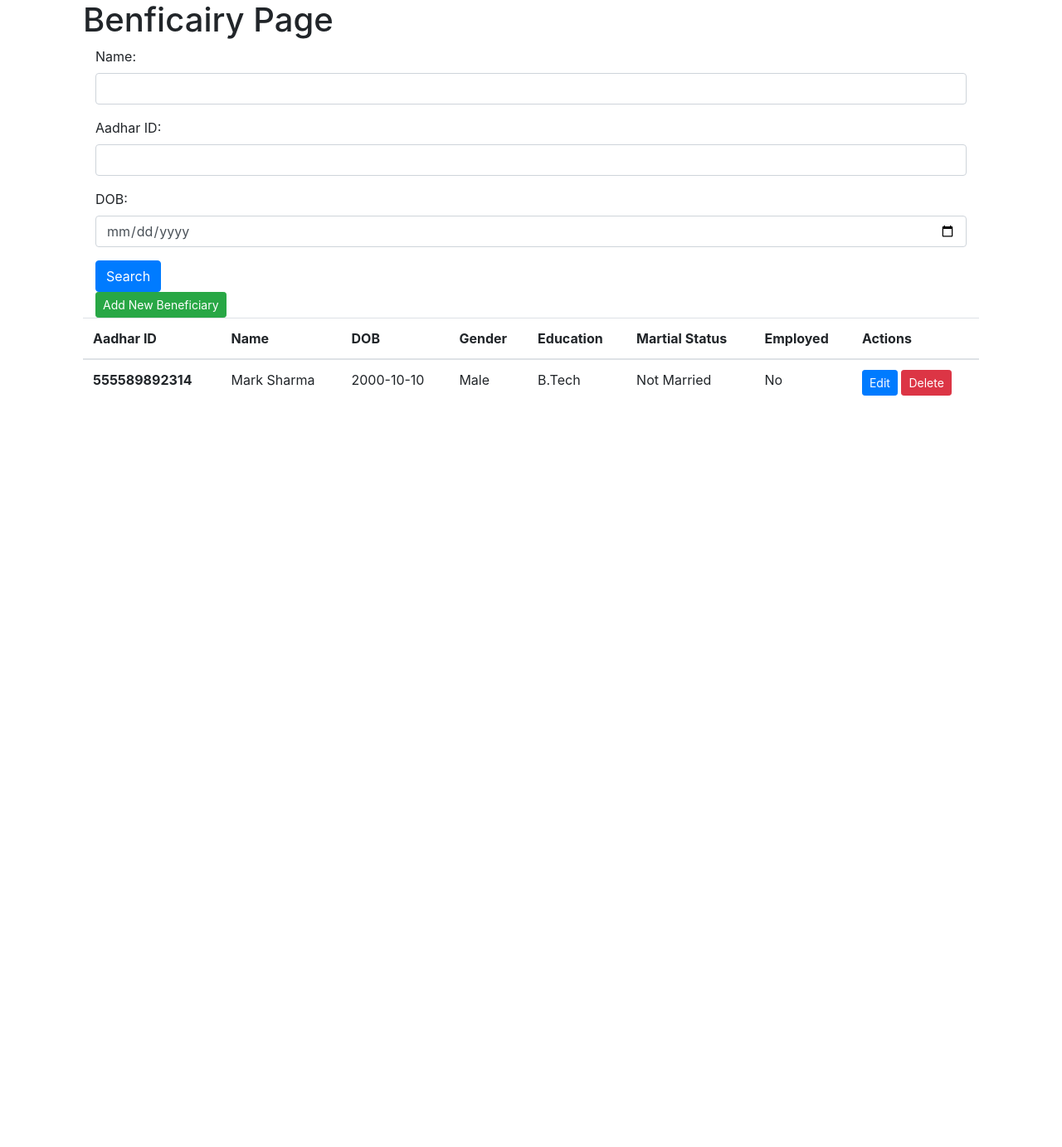
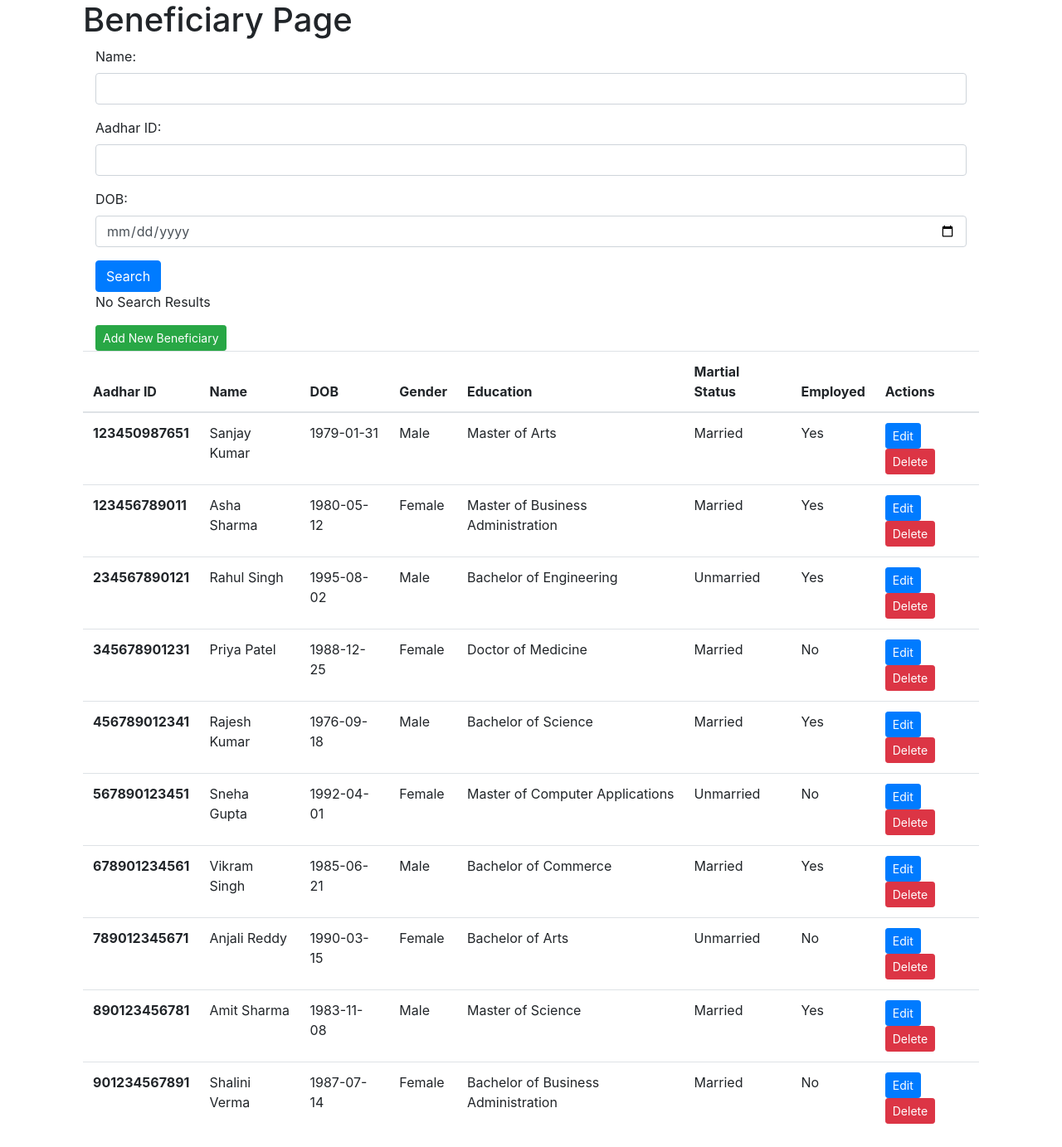
Before and after one commit to chirag-25/Neev-webapplication, a Flask app: page /admin/user in a window 1280 px wide. Shown: the whole page at 83% size. Before the commit the page ends 477 px from the top, so only its background shows below. Run offline with Flask 2, Linux system fonts and the light colour scheme; data comes from the database, SQL or seed files in the repository; some libraries are stand-ins or nearby versions.

Commit message:
Backend for search edit add and delete.

```diff
--- a/app/app.py
+++ b/app/app.py
@@ -1,6 +1,17 @@
-from flask import Flask, render_template, request
+from flask import Flask, render_template, request, redirect, url_for
+from flask_mysqldb import MySQL
+import yaml
 
 app=Flask(__name__)
+
+# Configure the database
+db = yaml.load(open('db.yaml'), Loader=yaml.Loader)
+app.config['MYSQL_HOST'] = db['mysql_host']
+app.config['MYSQL_USER'] = db['mysql_user']
+app.config['MYSQL_PASSWORD'] = db['mysql_password']
+app.config['MYSQL_DB'] = db['mysql_db']
+
+mysql = MySQL(app)
 
 @app.route("/")
 def home():
@@ -17,18 +28,128 @@ def login():
 def admin():
     return render_template("admin/dashboard.html")
 
-@app.route("/admin/user",methods=['POST','GET'])
+
+@app.route("/admin/user", methods=['POST', 'GET'])
 def user():
-    if(request.method=='POST'):
-        print(request.json)
-        form_data=request.json
-        if(form_data['signal']=='search'):
-            print("this is search query")
-        elif(form_data['signal']=='editUser'):
-            print("this is edit query")
-        elif(form_data['signal']=='addUser'):
-            print("add new data")
-    return render_template('admin/user.html')
+    cur = mysql.connection.cursor()
+    result_value = cur.execute("SELECT * FROM Beneficiary")
+
+    if result_value > 0:
+        userDetails = cur.fetchall()
+
+    if (request.method == 'POST'):
+        if request.form['signal'] == 'search':
+            name = request.form['name']
+            aadhar = request.form['aadhar']
+            dob = request.form['dob']
+
+            where_query = f"SELECT * FROM Beneficiary "
+            flag = False
+            if name != '':
+                if flag == False:
+                    where_query += f"WHERE name = \"{name}\""
+                else:
+                    where_query += f"name = \"{name}\""
+                flag = True
+
+            if aadhar != '':
+                if flag == False:
+                    where_query += f"WHERE aadhar_id = \'{aadhar}\'"
+                else:
+                    where_query += f" AND aadhar_id = \'{aadhar}\'"
+                flag = True
+
+            if dob != '':
+                if flag == False:
+                    where_query += f"WHERE date_of_birth = \'{dob}\'"
+                else:
+                    where_query += f" AND date_of_birth = \'{dob}\'"
+                flag = True
+
+            exec_query = cur.execute(where_query)
+            if exec_query > 0:
+                search_results = cur.fetchall()
+            mysql.connection.commit()
+            return render_template('admin/user.html', userDetails=userDetails, searchResults=search_results)
+
+        elif request.form['signal'] == 'add':
+            print(request.form)
+            print("addDetails filled!")
+
+            aadhar = request.form['aadhar']
+            name = request.form['name']
+            dob = request.form['dob']
+            education = request.form['education']
+            martial = request.form['martial']
+            gender = request.form['gender']
+            employed = request.form['employed']
+
+            add_query = f"INSERT INTO Beneficiary (aadhar_id, name, date_of_birth, gender, marital_status, education, photo, employed, photo_caption) "
+            add_query = add_query + f"VALUES ({aadhar}, \"{name}\", \'{dob}\', \'{gender}\', \'{martial}\', \'{education}\', NULL, \"{employed}\", NULL)"
+            print(add_query)
+
+            exec_query = cur.execute(add_query)
+            mysql.connection.commit()
+            return redirect('/admin/user')
+        elif request.form['signal'] == 'edit':
+            aadhar = request.form['aadhar']
+            name = request.form['name']
+            dob = request.form['dob']
+            education = request.form['education']
+            martial = request.form['martial']
+            gender = request.form['gender']
+            employed = request.form['employed']
+
+            edit_query = f"UPDATE Beneficiary "
+            edit_query = edit_query + f"SET name = \'{name}\', date_of_birth = \'{dob}\', gender = \'{gender}\', marital_status = \'{martial}\', education = \'{education}\', photo = NULL, employed = \"{employed}\", photo_caption = NULL "
+            edit_query = edit_query + f"WHERE aadhar_id = {aadhar}"
+            print(edit_query)
+
+            exec_query = cur.execute(edit_query)
+            mysql.connection.commit()
+            return redirect('/admin/user')
+            print("edit")
+
+        elif request.form['signal'] == 'delete':
+            print("delete filled!")
+            aadhar = request.form['aadhar']
+            delete_query = f"DELETE FROM Beneficiary WHERE aadhar_id = {aadhar}"
+
+            print(delete_query)
+
+            exec_query = cur.execute(delete_query)
+            mysql.connection.commit()
+            return redirect('/admin/user')
+    return render_template('admin/user.html', userDetails=userDetails, searchResults=tuple())
+    # return render_template('admin/user.html')
+
+
+### Add new user
+@app.route("/", methods=['POST'])
+def insert():
+    if (request.method == 'POST'):
+        if 'addDetails' in request.form:
+            print("addDetails filled!")
+        # aadhar = request.form['aadhar']
+        #
+        # name = request.form['name']
+        # dob = request.form['dob']
+        # education = request.form['education']
+        # martial = request.form['martial']
+        # gender = request.form['gender']
+        # employed = request.form['employed']
+        #
+        # cur = mysql.connection.cursor()
+        #
+        # query = "INSERT INTO Beneficiary (aadhar_id, name, date_of_birth, gender, marital_status, education, employed) VALUES (%s %s %s %s %s %s %s)"
+        # # cur.execute(, (aadhar, name, dob, education, maritalstatus,  gender, employment_status) )
+        # cur.execute(query, (aadhar, name, dob, gender, martial, education, employed))
+        # mysql.connection.commit()
+        # cur.close()
+
+    return redirect('/admin/user')
+    # return render_template('admin/user')
+    # return render_template('admin/user.html')
 
 if __name__=='__main__':
     app.run(debug=True)
--- /dev/null
+++ b/app/db.yaml
@@ -0,0 +1,5 @@
+mysql_host: 'localhost'
+mysql_user: 'root'
+# Enter your password in field below
+mysql_password: 'dheeraj123'
+mysql_db: 'Neev2'
--- a/app/templates/admin/user.html
+++ b/app/templates/admin/user.html
@@ -1,13 +1,12 @@
 {% extends 'layout.html'%}
 {% block content %}
 <div class="container">
-
-    <h1>Benficairy Page</h1>
+  <h1>Beneficiary Page</h1>
   <div class="container">
-        <form name="searchForm">
+    <form name="searchForm" method="POST">
       <input type="hidden" name="signal" value="search">
       <div class="form-group">
-            <label for="name" >Name:</label>
+        <label for="name">Name:</label>
         <input type="text" class="form-control" id="name" name="name">
       </div>
       <div class="form-group">
@@ -18,16 +17,61 @@
         <label for="dob">DOB:</label>
         <input type="date" class="form-control" id="dob" name="dob">
       </div>
-          <button type="submit"  class="btn btn-primary" onclick="" value="">Search</button>
+      <button type="submit" class="btn btn-primary">Search</button>
     </form>
+
+      <!-- Rendering search results -->
+  <table class="table">
+
+
+
+    <tbody>
+      {% if searchResults|length == 0 %}
+        No Search Results
+      {% else %}
+        <thead>
+          <tr>
+            <th scope="col">Aadhar ID </th>
+            <th scope="col">Name</th>
+            <th scope="col">DOB </th>
+            <th scope="col">Gender </th>
+            <th scope="col">Education</th>
+            <th scope="col">Martial Status</th>
+            <th scope="col">Employed</th>
+            <th scope="col">Actions</th>
+          </tr>
+        </thead>
+      {% endif %}
+
+      {% for user in searchResults %}
+      <tr>
+        <th scope="row" headers="aadhar">{{user[0]}}</th>
+        <td headers="name">{{user[1]}}</td>
+        <td headers="dob">{{user[2]}}</td>
+        <td headers="gender">{{user[3]}}</td>
+        <td headers="education">{{user[5]}}</td>
+        <td headers="martial">{{user[4]}}</td>
+        <td headers="employed">{{user[7]}}</td>
+        <td>
+          <button type="button" class="btn btn-primary btn-sm" data-toggle="modal" data-target="#editModal"
+            onclick="edit(this)">Edit</button>
+          <button type="button" class="btn btn-danger btn-sm" data-toggle="modal"
+            onclick="delete_user(this)" data-target="#deleteModal">Delete</button>
+        </td>
+      </tr>
+      {% endfor %}
+    </tbody>
+  </table>
 
   </div>
 
   <div class="container">
-        <button type="button" class="btn btn-success btn-sm" data-toggle="modal" data-target="#addModal" onclick="">Add New Beneficiary</button>
+    <button type="button" class="btn btn-success btn-sm" data-toggle="modal" data-target="#addModal" onclick="">Add New
+      Beneficiary</button>
 
   </div>
 
+  <!-- Rendering Table -->
   <table class="table">
 
     <thead>
@@ -44,26 +88,33 @@
     </thead>
     <!-- dummy data -->
     <tbody>
+      {% for user in userDetails %}
+      <!-- print(userDetails) -->
       <tr>
-      <th scope="row" headers="aadhar">555589892314</th>
-      <td  headers="name">Mark Sharma</td>
-      <td  headers="dob">2000-10-10</td>
-      <td headers="gender">Male</td>
-      <td headers="education">B.Tech</td>
-      <td headers="martial">Not Married</td>
-      <td headers="employed">No</td>
+
+        <th scope="row" headers="aadhar">{{user[0]}}</th>
+        <td headers="name">{{user[1]}}</td>
+        <td headers="dob">{{user[2]}}</td>
+        <td headers="gender">{{user[3]}}</td>
+        <td headers="education">{{user[5]}}</td>
+        <td headers="martial">{{user[4]}}</td>
+        <td headers="employed">{{user[7]}}</td>
         <td>
-        <button type="button" class="btn btn-primary btn-sm" data-toggle="modal" data-target="#editModal" onclick="addUserToForm(this)">Edit</button>
-        <button type="button" class="btn btn-danger btn-sm" data-toggle="modal" data-target="#deleteModal">Delete</button>
+          <button type="button" class="btn btn-primary btn-sm" data-toggle="modal" data-target="#editModal"
+            onclick="edit(this)">Edit</button>
+          <button type="button" class="btn btn-danger btn-sm" data-toggle="modal"
+            onclick="delete_user(this)" data-target="#deleteModal">Delete</button>
         </td>
       </tr>
+      {% endfor %}
 
     </tbody>
   </table>
 
 
   <!-- edit modal  -->
-<div class="modal fade" id="editModal" tabindex="-1" role="dialog" aria-labelledby="editModalLabel" aria-hidden="true">
+  <div class="modal fade" id="editModal" tabindex="-1" role="dialog" aria-labelledby="editModalLabel"
+    aria-hidden="true">
     <div class="modal-dialog" role="document">
       <div class="modal-content">
         <div class="modal-header">
@@ -73,9 +124,9 @@
           </button>
         </div>
         <div class="modal-body">
-          <form name="editedDetails">
+          <form name="editedDetails" method="POST">
 
-            <input type="hidden"  value="editUser" name="signal">
+            <input type="hidden" name="signal" value="edit">
             <div class="form-group">
               <label for="name">Name</label>
               <input type="text" class="form-control" id="name" name="name">
@@ -103,7 +154,7 @@
               <label for="genderSelect">Martial Status</label>
               <select class="form-control" id="genderSelect" name="martial">
                 <option value="Married">Married</option>
-                  <option value="Not Married">Not Married</option>
+                <option value="Unmarried">Unmarried</option>
 
               </select>
             </div>
@@ -136,7 +187,6 @@
 
 
   <!-- add modal -->
-
   <div class="modal fade" id="addModal" tabindex="-1" role="dialog" aria-labelledby="editModalLabel" aria-hidden="true">
     <div class="modal-dialog" role="document">
       <div class="modal-content">
@@ -147,8 +197,8 @@
           </button>
         </div>
         <div class="modal-body">
-        <form name="addDetails">
-          <input type="hidden" name="search" value="addUser">
+          <form name="addDetails" method="POST">
+            <input type="hidden" name="signal" value="add">
 
             <div class="form-group">
               <label for="name">Name</label>
@@ -176,7 +226,7 @@
             <div class="form-group">
               <label for="genderSelect">Martial Status</label>
               <select class="form-control" id="genderSelect" name="martial">
-                <option value="Not Married">Not Married</option>
+                <option value="Unmarried">Unmarried</option>
                 <option value="Married">Married</option>
 
               </select>
@@ -199,7 +249,7 @@
             </div>
             <div class="modal-footer">
                 <button type="button" class="btn btn-secondary" data-dismiss="modal">Cancel</button>
-              <input type="submit" class="btn btn-primary" id="saveChangesButton" value="Add User">
+                <button type="submit" class="btn btn-primary" id="saveChangesButton">Add</button>
             </div>
           </form>
         </div>
@@ -209,10 +259,9 @@
   </div>
 
 
-
   <!-- delete modal  -->
-
-<div class="modal fade" id="deleteModal" tabindex="-1" role="dialog" aria-labelledby="deleteModalLabel" aria-hidden="true">
+  <div class="modal fade" id="deleteModal" tabindex="-1" role="dialog" aria-labelledby="deleteModalLabel"
+    aria-hidden="true">
     <div class="modal-dialog" role="document">
       <div class="modal-content">
         <div class="modal-header">
@@ -225,66 +274,55 @@
           Are you sure you want to delete this beneficiary?
         </div>
         <div class="modal-footer">
+            <form name="deleteForm" method="POST">
+                <div class="form-group">
+                    <input type="hidden" name="signal" value="delete">
+                    <label for="aadhar">Aadhar Id</label>
+                    <input type="number" class="form-control" id="email" name="aadhar" min="100000000000" max="999999999999" readonly>
                     <button type="button" class="btn btn-secondary" data-dismiss="modal">Cancel</button>
-          <button type="button" class="btn btn-danger" id="deleteButton">Delete</button>
+                    <button type="submit" class="btn btn-danger" id="deleteButton">Delete</button>
+                </div>
+            </form>
+
+        </div>
       </div>
     </div>
   </div>
 </div>
 
 
-</div>
 <script>
-function addUserToForm(e)
-{
 
-    console.log(e.parentNode.parentNode);
-    let p=e.parentNode.parentNode;
-    let name=p.querySelector("td[headers='name']").innerHTML;
-    let aadhar=p.querySelector('th[headers="aadhar"]').innerHTML;
-    let dob=p.querySelector('td[headers="dob"]').innerHTML;
-    let education=p.querySelector('td[headers="education"]').innerHTML;
-    let martial=p.querySelector('td[headers="martial"]').innerHTML;
-    let gender=p.querySelector('td[headers="gender"]').innerHTML;
-    let employed=p.querySelector('td[headers="employed"]').innerHTML;
-    console.log(name,aadhar,dob,education,martial,gender);
-    let form=document.querySelector("form[name='editedDetails']");
+      function edit(e) {
+        let p = e.parentNode.parentNode;
+        let name = p.querySelector("td[headers='name']").innerHTML;
+        let aadhar = p.querySelector('th[headers="aadhar"]').innerHTML;
+        let dob = p.querySelector('td[headers="dob"]').innerHTML;
+        let education = p.querySelector('td[headers="education"]').innerHTML;
+        let martial = p.querySelector('td[headers="martial"]').innerHTML;
+        let gender = p.querySelector('td[headers="gender"]').innerHTML;
+        let employed = p.querySelector('td[headers="employed"]').innerHTML;
 
-    form.querySelector("input[name='name']").value=name;
-    form.querySelector("input[name='aadhar']").value=aadhar;
-    form.querySelector("input[name='dob']").value=dob;
-    form.querySelector("input[name='education']").value=education;
-    form.querySelector("select[name='martial']").value=martial;
-    form.querySelector("select[name='gender']").value=gender;
-    form.querySelector("select[name='employed']").value=employed;
+        let form = document.querySelector("form[name='editedDetails']");
+
+        form.querySelector("input[name='name']").value = name;
+        form.querySelector("input[name='aadhar']").value = aadhar;
+        form.querySelector("input[name='dob']").value = dob;
+        form.querySelector("input[name='education']").value = education;
+        form.querySelector("select[name='martial']").value = martial;
+        form.querySelector("select[name='gender']").value = gender;
+        form.querySelector("select[name='employed']").value = employed;
       }
 
-// function postData(e)
-// {
-//     console.log(e.parentNode)
-//     let p=e.parentNode;
-//     // let  p=document.getElementById("");
-//     let name=p.querySelector("input[name='name']").value;
-//     let aadhar=p.querySelector("input[name='aadhar']").value;
-//     let dob=p.querySelector("input[name='dob']").value;
-//     console.log(name,aadhar,dob)
-//     // p.submit();
-//     let f= new FormData(p);
-//     console.log(f);
-//     fetch("http://127.0.0.1:5000/admin/user", {
-//   method: "POST",
-//   body: JSON.stringify({
-//     "signal": "search",
-//     "name":name,
-//     "aadhar": aadhar,
-//     "dob":dob
+      function delete_user(e) {
+        let p = e.parentNode.parentNode;
+        let aadhar = p.querySelector('th[headers="aadhar"]').innerHTML;
+        console.log(aadhar)
+        let form = document.querySelector("form[name='deleteForm']");
+
+        form.querySelector("input[name='aadhar']").value = aadhar;
+      }
 
 
-//   }),
-//   headers: {
-//     "Content-type": "application/json; charset=UTF-8"
-//   }
-// });
-// }
 </script>
 {% endblock content %}
```
Lines whose indentation alone changed are shown as unchanged.
